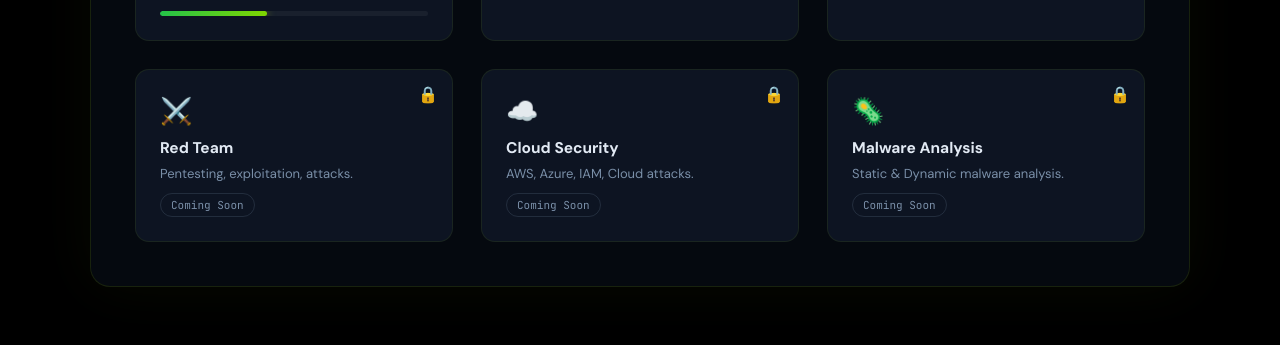
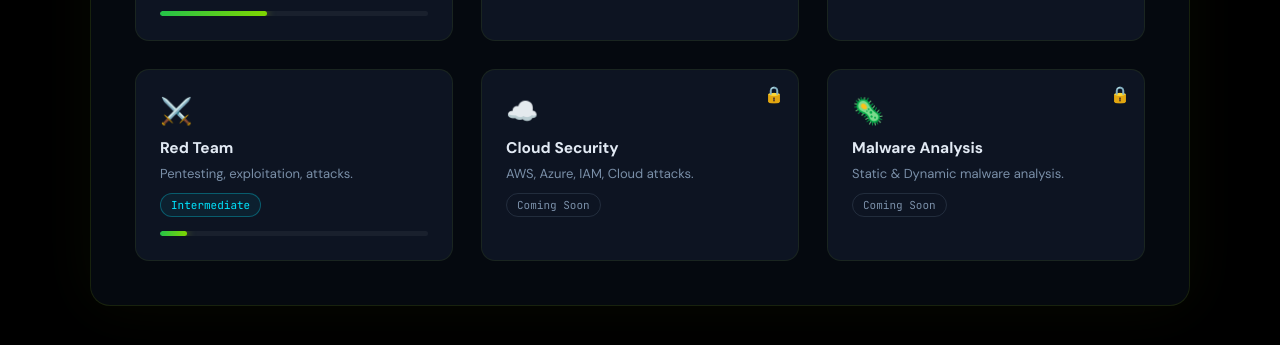
Before and after one commit to hackforge2-c/My-Website, a plain HTML site: page index.html in a window 1280 px wide. Shown: the part 1513-1858 px from the top of the page. Drawn offline with nearby package versions, Linux system fonts and the light colour scheme; no server answers.

Commit message:
Update index.html

```diff
--- a/index.html
+++ b/index.html
@@ -1661,12 +1661,14 @@ body{
 </div>
 
 <!-- Red Team -->
-<div class="module-card locked-card reveal">
-  <span class="lock-icon">🔒</span>
+<div class="module-card locked-card reveal" onclick="openPage('redteam.html')">
   <span class="module-icon">⚔️</span>
   <div class="module-title">Red Team</div>
   <div class="module-desc">Pentesting, exploitation, attacks.</div>
-  <div class="tag-coming">Coming Soon</div>
+  <div class="tag-intermediate">Intermediate</div>
+  <div class="progress-bar">
+  <div class="progress-fill" style="width:10%"></div>
+  </div>
 </div>
 
 <!-- Cloud Security -->
```
